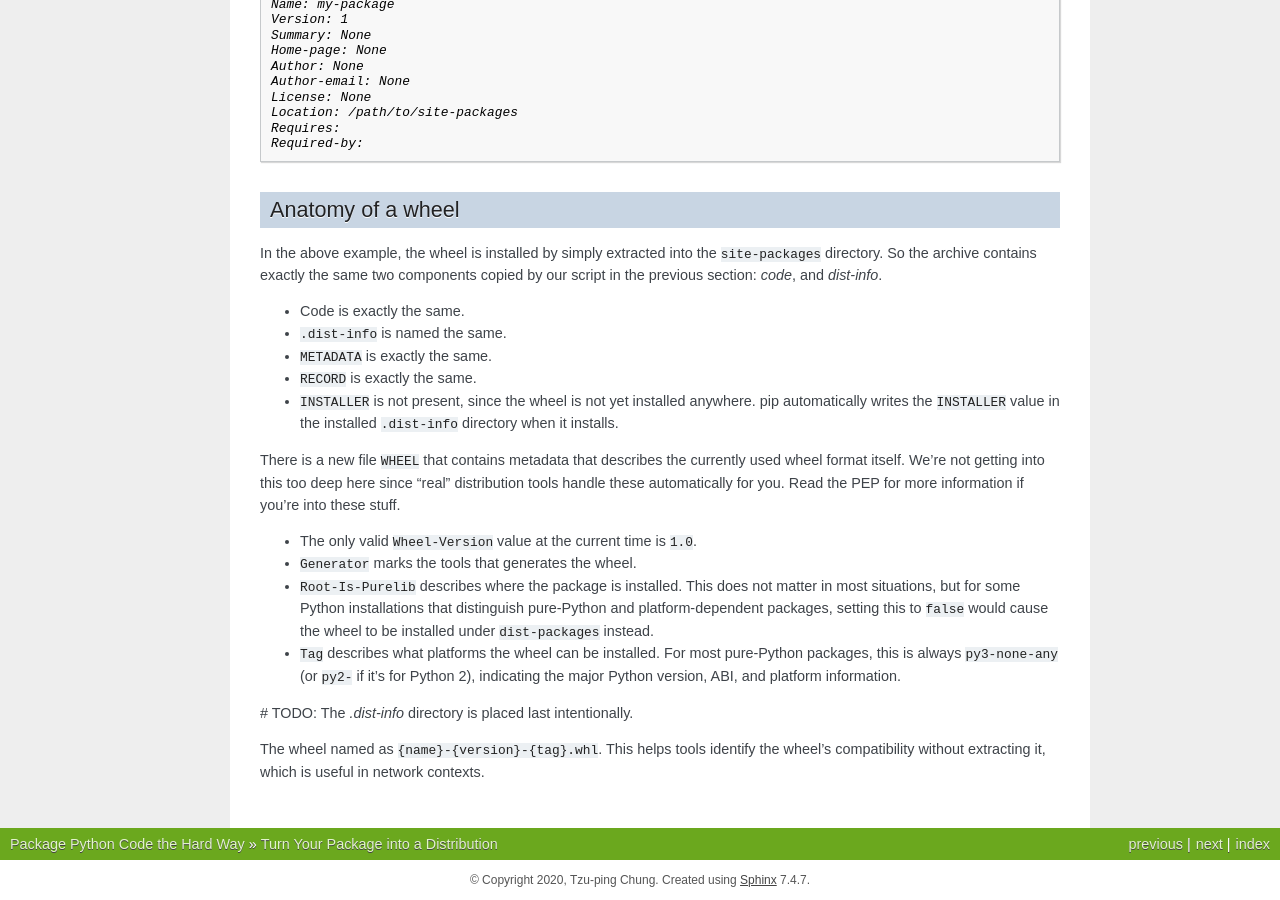
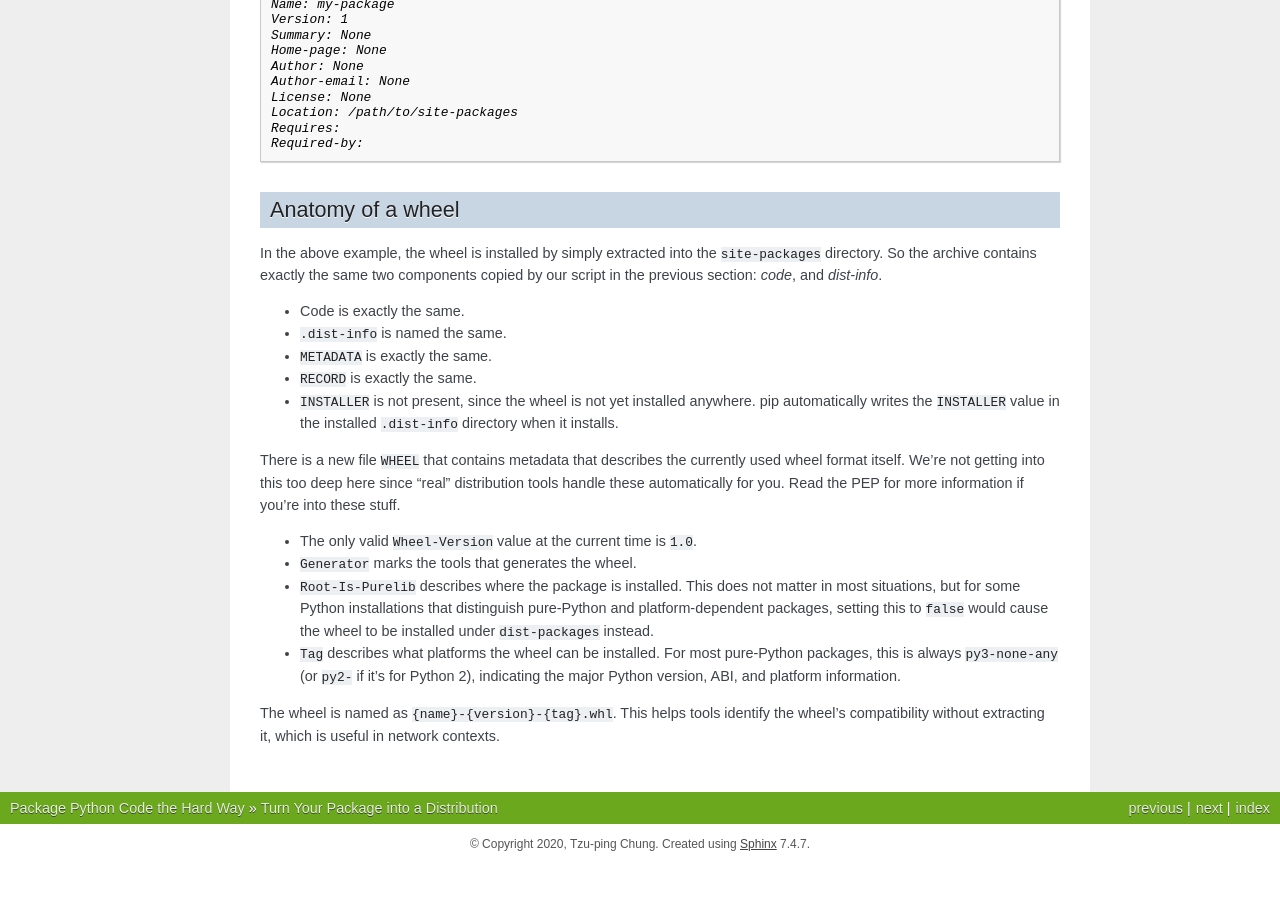
Before and after one commit to uranusjr/packaging-the-hard-way, a Sphinx documentation site: the page built from source/wheel.rst, in a window 1280 px wide and 900 px high, scrolled down 656 px. Built offline with Sphinx 7.4.7, drawn with Linux system fonts in a browser that asks for light colours; after the commit the page ends 1520 px from its top, so only the background shows below that.

Commit message:
Drop the dist-info-last thing

```diff
--- a/source/wheel.rst
+++ b/source/wheel.rst
@@ -79,8 +79,6 @@ the PEP for more information if you're into these stuff.
   for Python 2), indicating the major Python version, ABI, and platform
   information.
 
-# TODO: The `.dist-info` directory is placed last intentionally.
-
-The wheel named as ``{name}-{version}-{tag}.whl``. This helps tools identify
-the wheel's compatibility without extracting it, which is useful in network
-contexts.
+The wheel is named as ``{name}-{version}-{tag}.whl``. This helps tools
+identify the wheel's compatibility without extracting it, which is useful in
+network contexts.
```
